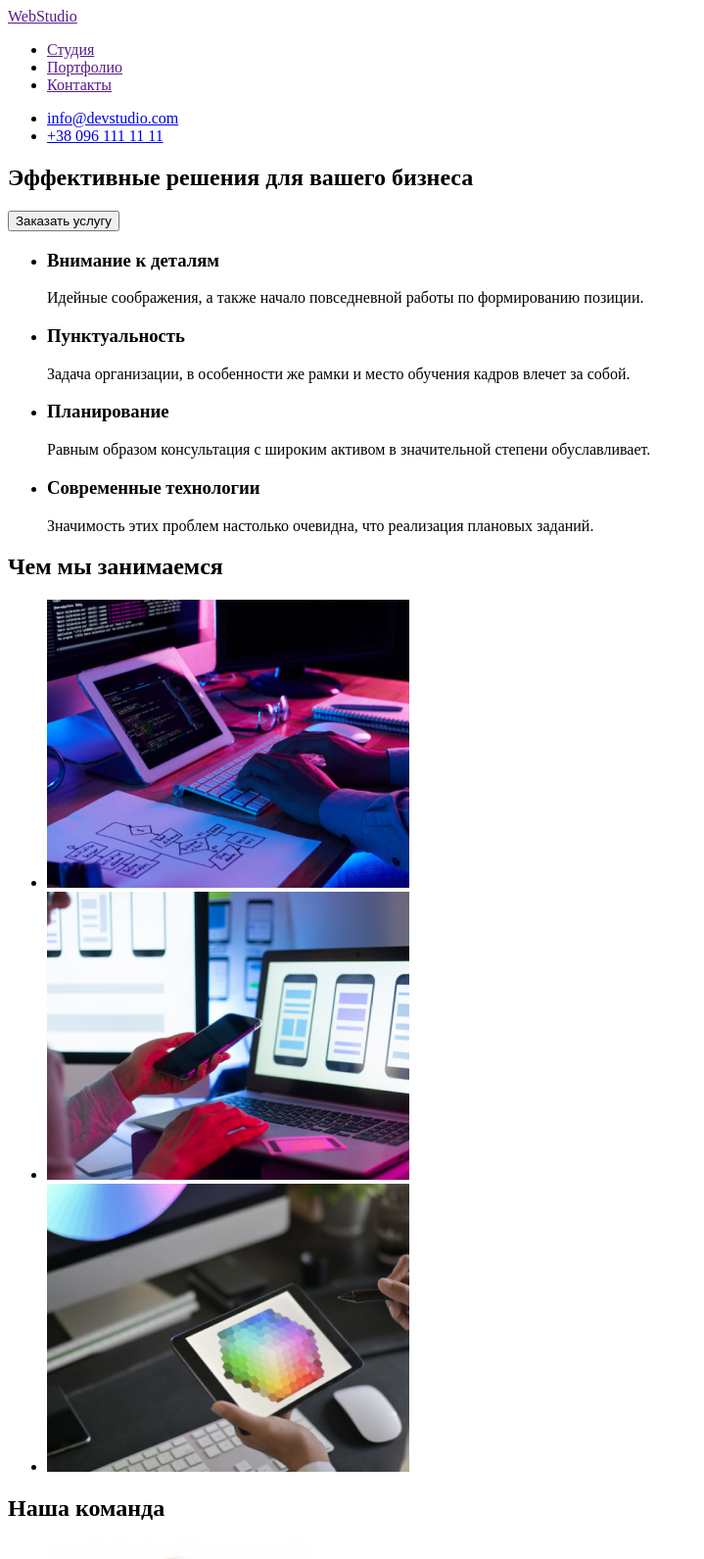
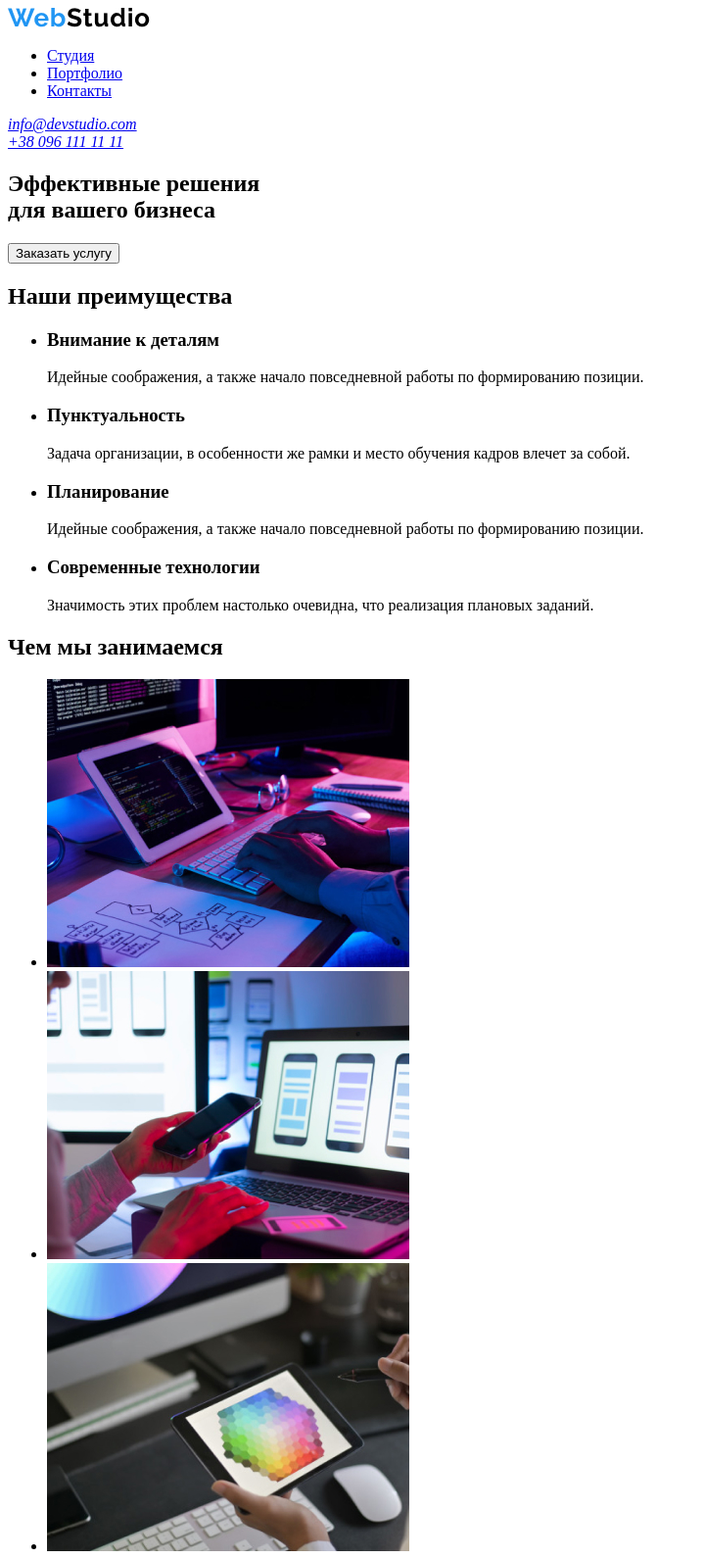
Before and after one commit to anangelann/goit-markup-hw-01, a plain HTML site: page index.html in a window 1280 px wide. Shown: the top 1591 px of the page at 98% size, without its empty margins (0-719 px from the left). Drawn offline with Linux system fonts and the light colour scheme.

Commit message:
rename
rename

```diff
--- a/index.html
+++ b/index.html
@@ -5,127 +5,96 @@
 		<meta name="viewport" content="width=device-width, initial-scale=1.0" />
 		<title>WebStudio</title>
 	</head>
-
 	<body>
+		<!-- Шапка сайта  -->
 		<header>
 			<nav>
-        <a href="">WebStudio</a>
-
+				<a href="/"> <img src="./img/WebStudio.jpg" alt="logo" /></a>
 				<ul>
-          <li><a href="">Студия</a></li>
-          <li><a href="">Портфолио</a></li>
-          <li><a href="">Контакты</a></li>
+					<li><a href="/">Студия</a></li>
+					<li><a href="/">Портфолио</a></li>
+					<li><a href="/">Контакты</a></li>
 				</ul>
+				<address>
+					<a href="mailto:info@devstudio.com ">info@devstudio.com</a><br />
+					<a href="tel:+380961111111">+38 096 111 11 11</a>
+				</address>
 			</nav>
-
-      <ul>
-        <li>
-          <a href="mailto:info@devstudio.com">info@devstudio.com</a>
-        </li>
-        <li>
-          <a href="tel:+380961111111">+38 096 111 11 11</a>
-        </li>
-      </ul>
 		</header>
-
+		<!-- Уникальный контент -->
 		<main>
-      <section class="banner">
-        <h1>Эффективные решения для вашего бизнеса</h1>
-        <button type="button">Заказать услугу</button>
+			<!-- Герой -->
+			<section>
+				<h1>
+					Эффективные решения <br />
+					для вашего бизнеса
+				</h1>
+				<button>Заказать услугу</button>
 			</section>
-
-      <section class="features">
+			<!-- Преимущества -->
+			<section>
+				<h2>Наши преимущества</h2>
 				<ul>
 					<li>
 						<h3>Внимание к деталям</h3>
-            <p>
-              Идейные соображения, а также начало повседневной работы по
-              формированию позиции.
-            </p>
+						<p>Идейные соображения, а также начало повседневной работы по формированию позиции.</p>
 					</li>
 					<li>
 						<h3>Пунктуальность</h3>
-            <p>
-              Задача организации, в особенности же рамки и место обучения кадров
-              влечет за собой.
-            </p>
+						<p>Задача организации, в особенности же рамки и место обучения кадров влечет за собой.</p>
 					</li>
 					<li>
 						<h3>Планирование</h3>
-            <p>
-              Равным образом консультация с широким активом в значительной
-              степени обуславливает.
-            </p>
+						<p>Идейные соображения, а также начало повседневной работы по формированию позиции.</p>
 					</li>
 					<li>
 						<h3>Современные технологии</h3>
-            <p>
-              Значимость этих проблем настолько очевидна, что реализация
-              плановых заданий.
-            </p>
+						<p>Значимость этих проблем настолько очевидна, что реализация плановых заданий.</p>
 					</li>
 				</ul>
 			</section>
-
-      <section class="activity">
+			<!-- Чем мы занимаемся -->
+			<section>
 				<h2>Чем мы занимаемся</h2>
 				<ul>
-          <li>
-            <img src="./images/img.jpg" alt="1" width="370" />
-          </li>
-          <li>
-            <img
-              src="./images/img1.jpg"
-              alt="2"
-              width="370"
-            />
-          </li>
-          <li>
-            <img
-              src="./images/img2.jpg"
-              alt="3"
-              width="370"
-            />
-          </li>
+					<li><img src="./img/box1.jpg" alt="box1" width="370" /></li>
+					<li><img src="./img/box2.jpg" alt="box2" width="370" /></li>
+					<li><img src="./img/box3.jpg" alt="box3" width="370" /></li>
 				</ul>
 			</section>
-
-      <section class="team">
+			<section>
 				<h2>Наша команда</h2>
 				<ul>
 					<li>
-            <img src="./images/img3.jpg" alt="Игорь Демьяненко" width="270" />
+						<img src="./img/Igor.jpg" alt="Игорь" width="270" />
 						<h3>Игорь Демьяненко</h3>
 						<p>Product Designer</p>
 					</li>
 					<li>
-            <img src="./images/img4.jpg" alt="Ольга Репина" width="270" />
+						<img src="./img/Olga.jpg" alt="Ольга" width="270" />
 						<h3>Ольга Репина</h3>
 						<p>Frontend Developer</p>
 					</li>
 					<li>
-            <img src="./images/img5.jpg" alt="Николай Тарасов" width="270" />
+						<img src="./img/Nikolay.jpg" alt="Николай" width="270" />
 						<h3>Николай Тарасов</h3>
 						<p>Marketing</p>
 					</li>
 					<li>
-            <img src="./images/img6.jpg" alt="Михаил Ермаков" width="270" />
+						<img src="./img/Michael.jpg" alt="Михаил" width="270" />
 						<h3>Михаил Ермаков</h3>
 						<p>UI Designer</p>
 					</li>
 				</ul>
 			</section>
-    </main>
-
 			<footer>
-      <a href="/">WebStudio</a>
+				<a href="/"> <img src="./img/WebStudio.jpg" alt="logo" /></a>
 				<address>
-          <ul>
-              <li><a href="#">г. Киев, пр-т Леси Украинки, 26</a></li>
-              <li><a href="mailto:info@example.com">info@example.com</a></li>
-              <li><a href="tel:+380991111111">+38 099 111 11 11</a></li>
-          </ul>
+					<p>г. Киев, пр-т Леси Украинки, 26</p>
+					<a href="mailto:info@devstudio.com ">info@devstudio.com</a><br />
+					<a href="tel:+380961111111">+38 096 111 11 11</a>
 				</address>
 			</footer>
+		</main>
 	</body>
 </html>
```
Also changed, not shown: images/img1.jpg (deleted), images/img3.jpg (deleted), images/img4.jpg (deleted), images/img5.jpg (deleted), images/img6.jpg (deleted), img/Igor.jpg (added), img/Michael.jpg (added), img/Nikolay.jpg (added), img/Olga.jpg (added), img/WebStudio.jpg (added), img/box1.jpg (renamed from images/img.jpg), img/box2.jpg (added), img/box3.jpg (renamed from images/img2.jpg). Lines whose indentation alone changed are shown as unchanged.
